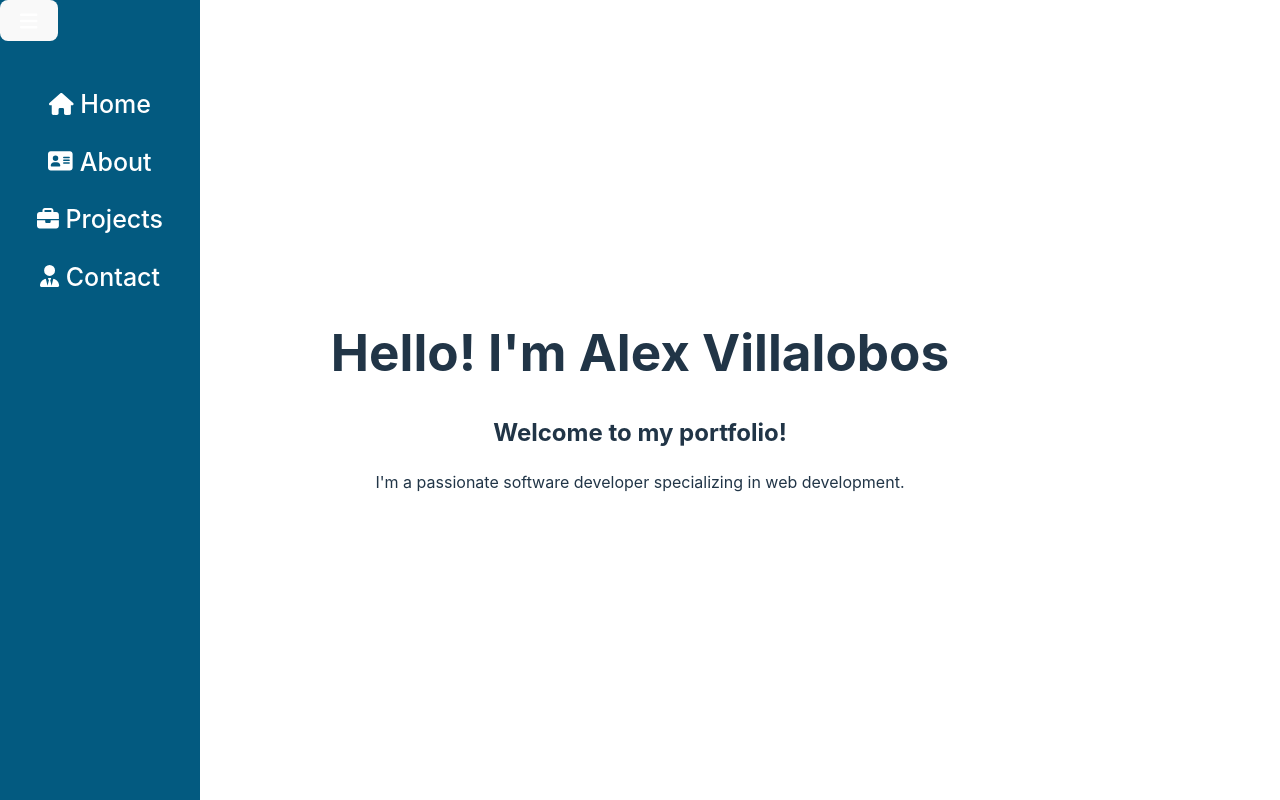
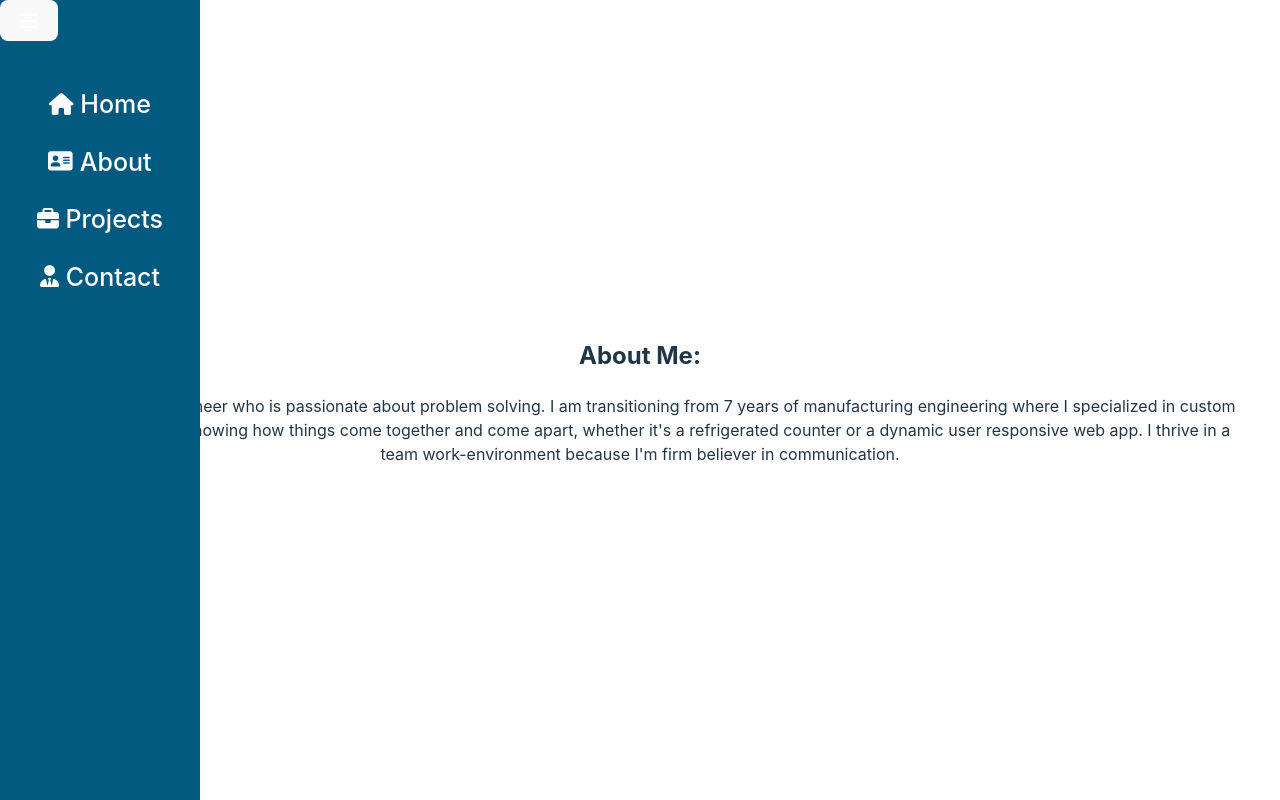
Before and after one commit to avilla13/avx-portfolio, a React (Vite) app: page /about in a window 1280 px wide. Built offline with nearby package versions, Linux system fonts and the light colour scheme.

Commit message:
Update About page info

```diff
--- a/src/pages/About/About.jsx
+++ b/src/pages/About/About.jsx
@@ -3,12 +3,13 @@ import React from 'react'
 export default function About() {
   return (
     <div>
-      <h1>Hello! I'm Alex Villalobos</h1>
-      <h2>Welcome to my portfolio!</h2>
+      <br />
+      <h2>About Me: </h2>
       <main>
         <p>
-          I'm a passionate software developer specializing in web development.
+          I'm a full-stack engineer who is passionate about problem solving. I am transitioning from 7 years of manufacturing engineering where I specialized in custom fabrication. I love knowing how things come together and come apart, whether it's a refrigerated counter or a dynamic user responsive web app. I thrive in a team work-environment because I'm firm believer in communication.
         </p>
+        <br />
       </main>
     </div>
   )
```
